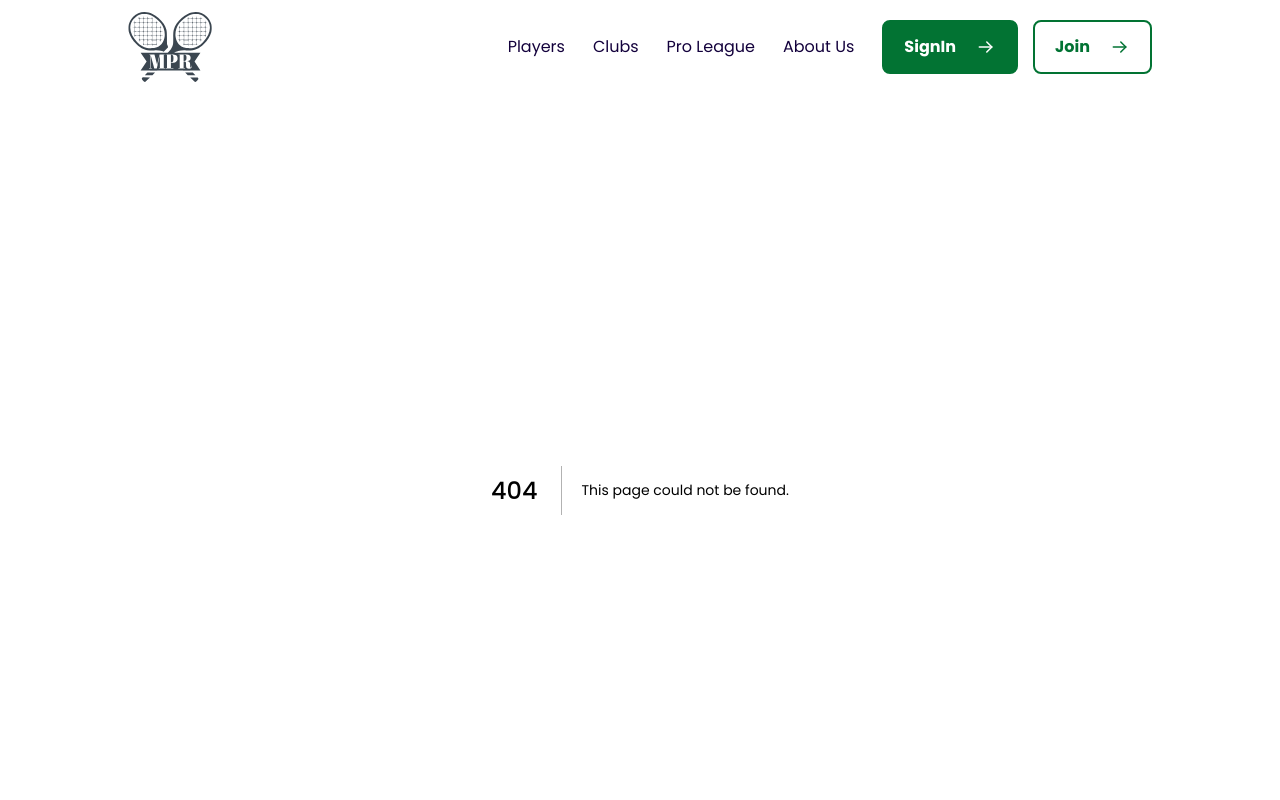
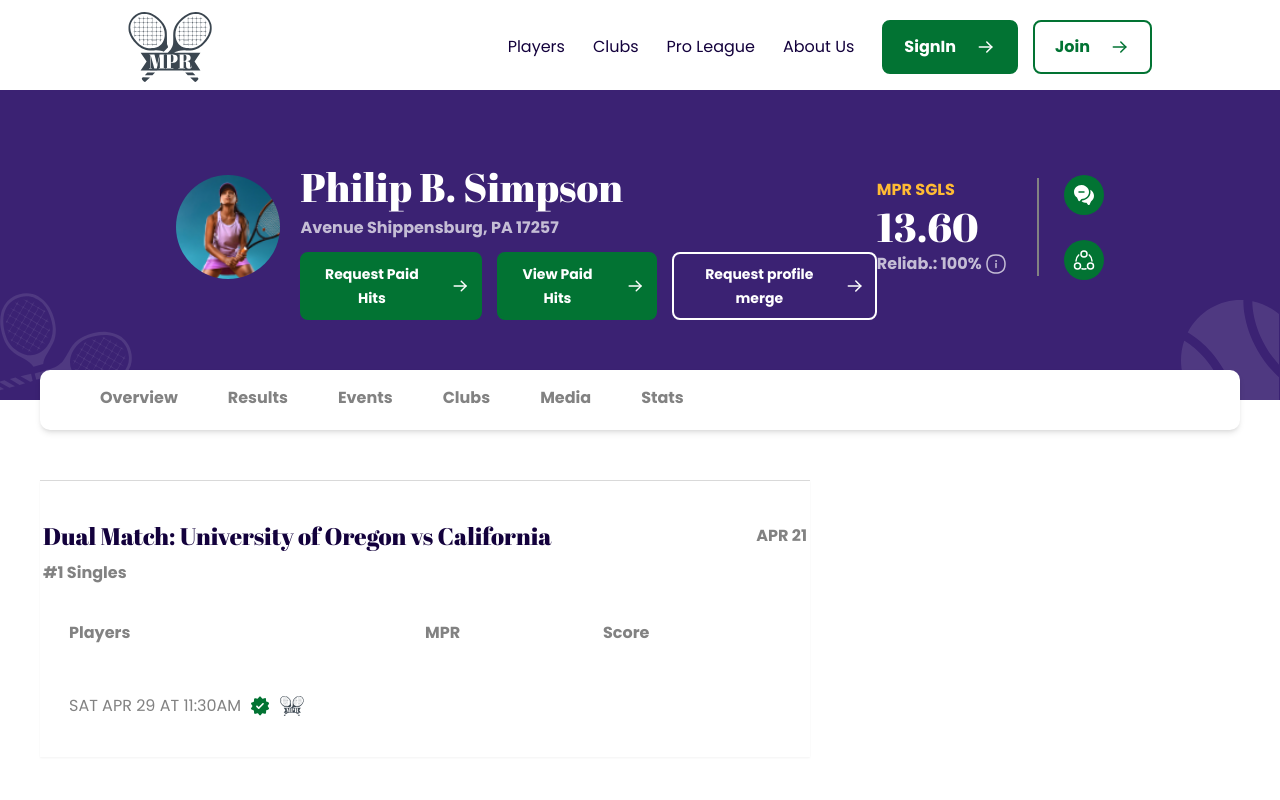
Before and after one commit to MubashirWaheed/tennis-clubs, a Next.js app: page /profile/1/results in a window 1280 px wide. Before the commit this address had no page. Shown: the top 800 px of the page. Built offline with nearby package versions, Linux system fonts and the light colour scheme.

Commit message:
[feature] /profile/123/results page v1 completed

```diff
--- a/app/globals.css
+++ b/app/globals.css
@@ -44,6 +44,10 @@
 .p {
   font-style: normal !important;
   font-weight: 700 !important;
+}
+
+.f-Abril{
+  font-family: "Abril Fatface", Arial, Helvetica, sans-serif;
 }
 
 .tag {
@@ -108,7 +112,9 @@
 .lh35 {
   line-height: 35px !important;
 }
-
+.lh50 {
+  line-height: 50px !important;
+}
 .footer {
   background: url(./assets/girlPotrait.png) cover center !important;
 }
--- a/app/profile/[profileID]/components/RecentResults.jsx
+++ b/app/profile/[profileID]/components/RecentResults.jsx
@@ -22,13 +22,13 @@
               </p>
               <div className="flex items-center gap-[150px]">
                 <div className="flex flex-col ">
-                  <div className="flex items-center gap-[2px]">
+                  <div className="flex items-center gap-2">
                     <Image src={France} alt="France" />
                     <p className="f18 fw700 lh30 text-[#13013c] w-[250px]">
                       {result.team1.player1}
                     </p>
                   </div>
-                  <div className="flex items-center gap-[2px]">
+                  <div className="flex items-center gap-2">
                     <Image src={France} alt="France" />
                     <p className="f18 fw700 lh30 text-[#13013c]">
                       {result.team1.player2}
@@ -43,13 +43,13 @@
               <div className="border border-[#828282]/20 mt-[16px] mb-[6px]"></div>
               <div className="flex items-center gap-[150px]">
                 <div className="flex flex-col">
-                  <div className="flex items-center gap-[2px]">
+                  <div className="flex items-center gap-2">
                     <Image src={France} alt="France" />
                     <p className="f18 fw700 lh30 text-[#13013c]">
                       {result.team1.player1}
                     </p>
                   </div>
-                  <div className="flex items-center gap-[2px]">
+                  <div className="flex items-center gap-2">
                     <Image src={France} alt="France" />
                     <p className="f18 fw700 lh30 text-[#13013c]">
                       {result.team1.player2}
--- a/app/profile/[profileID]/layout.jsx
+++ b/app/profile/[profileID]/layout.jsx
@@ -98,10 +98,12 @@
         />
         <Image src={VerticalBat} alt="" className="absolute left-0 bottom-0" />
       </section>
+
       <section className="relative -top-[30px] flex flex-col gap-[50px] w-full max-w-[1200px] mx-auto">
         <ProfileNavigation navItems={profileViewData?.profileNavBar} />
         {children}
       </section>
+
     </main>
   );
 };
--- a/app/profile/[profileID]/profileData.json
+++ b/app/profile/[profileID]/profileData.json
@@ -81,7 +81,7 @@
       ]
     },
     {
-      "id": "1",
+      "id": "2",
       "date": "APR 21",
       "matchName": "Dual Match: University of Oregon vs California",
       "matchType": "#1 Singles",
@@ -104,7 +104,7 @@
       ]
     },
     {
-      "id": "1",
+      "id": "3",
       "date": "APR 21",
       "matchName": "Dual Match: University of Oregon vs California",
       "matchType": "#1 Singles",
@@ -127,7 +127,7 @@
       ]
     },
     {
-      "id": "1",
+      "id": "4",
       "date": "APR 21",
       "matchName": "Dual Match: University of Oregon vs California",
       "matchType": "#1 Singles",
@@ -150,7 +150,7 @@
       ]
     },
     {
-      "id": "1",
+      "id": "5",
       "date": "APR 21",
       "matchName": "Dual Match: University of Oregon vs California",
       "matchType": "#1 Singles",
@@ -173,7 +173,7 @@
       ]
     },
     {
-      "id": "1",
+      "id": "6",
       "date": "APR 21",
       "matchName": "Dual Match: University of Oregon vs California",
       "matchType": "#1 Singles",
--- /dev/null
+++ b/app/profile/[profileID]/results/ResultCard.jsx
@@ -0,0 +1,42 @@
+import verifiedIcon from "./assets/verifiedIcon (2).svg";
+import logo from "./assets/logo (2).svg";
+import Image from "next/image";
+
+const ResultCard = ({ result }) => {
+  return (
+    <article className="shadow-sm min-w-[770px] py-[30px] px-[3px] flex flex-col gap-[36px] border-t border-[#828282]/30">
+      <div className="w-full flex flex-col">
+        <div className="flex items-center w-full justify-between">
+          <h4 className="f-Abril f24 fw400 lh50 text-[#13013C]">
+            {result?.matchName}
+          </h4>
+          <p className="f16 fw700 lh24 text-[#828282]">{result?.date}</p>
+        </div>
+        <p className="f16 fw700 lh24 text-[#828282]">{result?.matchType}</p>
+      </div>
+      <div className="w-full px-[26px] flex flex-col gap-[50px]">
+        <div className="w-full flex items-center justify-around">
+          <p className="flex-1 f16 fw700 lh24 text-[#828282]">Players</p>
+          <p className="flex-[0.5] f16 fw700 lh24 text-[#828282]">MPR</p>
+          <p className="flex-[0.5] f16 fw700 lh24 text-[#828282]">Score</p>
+        </div>
+        <div className="flex flex-col gap-[10px]">
+          <div className="flex items-center gap-[10px]">
+            <p className="f16 fw400 lh22 text-[#828282]">
+              {result?.matchDateAndTime}
+            </p>
+            <Image
+              src={verifiedIcon}
+              alt="Verified Icon"
+              className="w-[19px] h-[20px]"
+            />
+            <Image src={logo} alt="Logo" className="w-[24px] h-[20px]" />
+          </div>
+          <div></div>
+        </div>
+      </div>
+    </article>
+  );
+};
+
+export default ResultCard;
--- /dev/null
+++ b/app/profile/[profileID]/results/layout.jsx
@@ -0,0 +1,9 @@
+const ResultsLayout = ({ children }) => {
+    return (
+        <>
+            {children}
+        </>
+    )
+}
+
+export default ResultsLayout;
--- /dev/null
+++ b/app/profile/[profileID]/results/page.jsx
@@ -0,0 +1,18 @@
+import profileData from "../profileData.json";
+import ResultCard from "./ResultCard";
+
+const Results = () => {
+    return (
+        <section>
+            <div className="flex flex-col gap-[55px] items-start">
+                {
+                    profileData?.results?.map((result) => (
+                        <ResultCard key={result.id} result={result} />
+                    ))
+                }
+            </div>
+        </section>
+    )
+}
+
+export default Results;
```
Also changed, not shown: app/profile/[profileID]/results/assets/logo (2).svg (added), app/profile/[profileID]/results/assets/verifiedIcon (2).svg (added).
